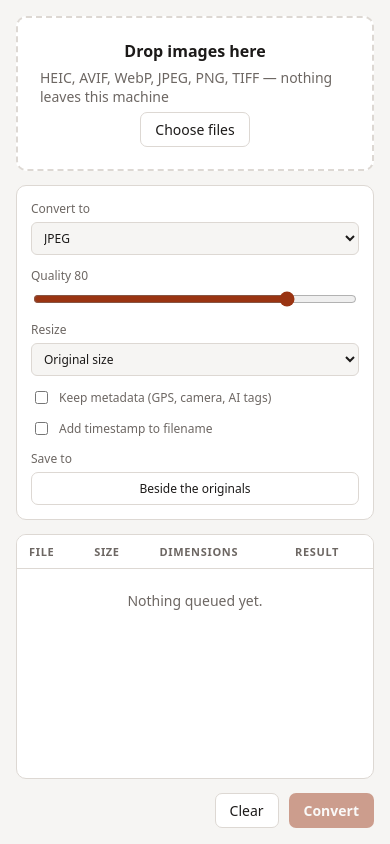
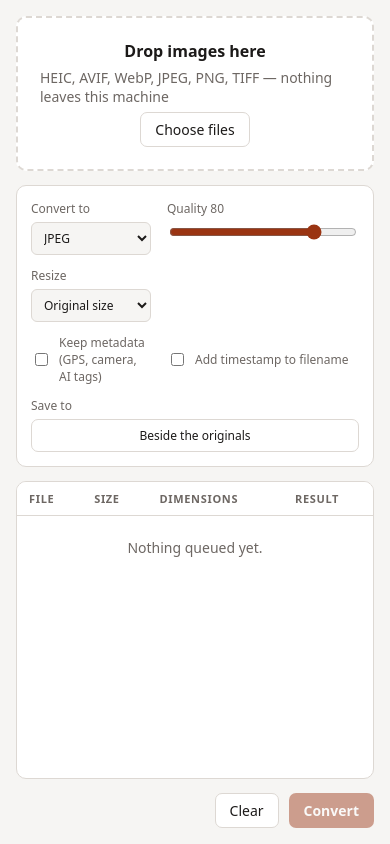
Before and after one commit to hgus107/kiln, a website built with Vite: page index.html in a window 390 px wide. Built offline with nearby package versions, Linux system fonts and the light colour scheme.

Commit message:
Pin the controls to two fixed rows
The grid reflowed whenever the resize amount or quality field appeared,
pushing the second row of controls around. Each field now owns a named
grid area, and the optional ones reserve their column instead of
collapsing it.

```diff
--- a/index.html
+++ b/index.html
@@ -16,7 +16,7 @@
       </section>
 
       <section class="controls">
-        <label>
+        <label id="format-field">
           <span>Convert to</span>
           <select id="format">
             <option value="jpeg">JPEG</option>
@@ -33,7 +33,7 @@
           <input id="quality" type="range" min="1" max="100" value="80" />
         </label>
 
-        <label>
+        <label id="resize-field">
           <span>Resize</span>
           <select id="resize-mode">
             <option value="original">Original size</option>
@@ -47,17 +47,17 @@
           <input id="resize-amount" type="number" value="2048" min="1" />
         </label>
 
-        <label class="checkbox">
+        <label id="metadata-field" class="checkbox">
           <input id="keep-metadata" type="checkbox" />
           <span>Keep metadata (GPS, camera, AI tags)</span>
         </label>
 
-        <label class="checkbox">
+        <label id="timestamp-field" class="checkbox">
           <input id="timestamp" type="checkbox" />
           <span>Add timestamp to filename</span>
         </label>
 
-        <label>
+        <label id="destination-field">
           <span>Save to</span>
           <button id="destination" type="button" class="ghost wide">Beside the originals</button>
         </label>
--- a/src/styles.css
+++ b/src/styles.css
@@ -79,14 +79,45 @@ main {
   color: var(--muted);
 }
 
+/* Fixed two rows. The resize amount keeps its column whether or not it is
+   showing, so turning it on does not push the row below onto a new line. */
 .controls {
   display: grid;
-  grid-template-columns: repeat(auto-fit, minmax(170px, 1fr));
-  gap: 12px;
+  grid-template-columns: 1fr 1.3fr 1fr 1fr;
+  grid-template-areas:
+    "format   quality   resize      amount"
+    "metadata timestamp destination destination";
+  gap: 12px 16px;
   padding: 14px;
   border: 1px solid var(--line);
   border-radius: 10px;
   background: var(--panel);
+}
+
+#format-field { grid-area: format; }
+#quality-field { grid-area: quality; }
+#resize-field { grid-area: resize; }
+#resize-amount-field { grid-area: amount; }
+#metadata-field { grid-area: metadata; }
+#timestamp-field { grid-area: timestamp; }
+#destination-field { grid-area: destination; }
+
+/* The quality field hides for PNG; keep its column rather than reflowing. */
+#quality-field[hidden],
+#resize-amount-field[hidden] {
+  display: block !important;
+  visibility: hidden;
+}
+
+@media (max-width: 820px) {
+  .controls {
+    grid-template-columns: 1fr 1fr;
+    grid-template-areas:
+      "format      quality"
+      "resize      amount"
+      "metadata    timestamp"
+      "destination destination";
+  }
 }
 
 label {
```
